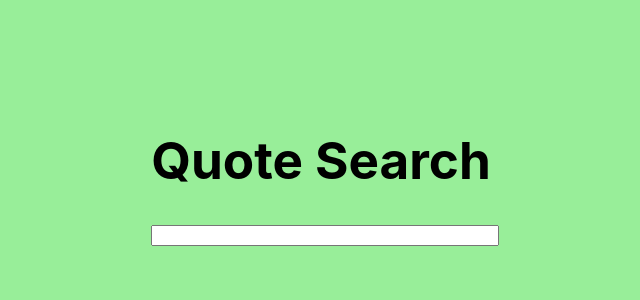
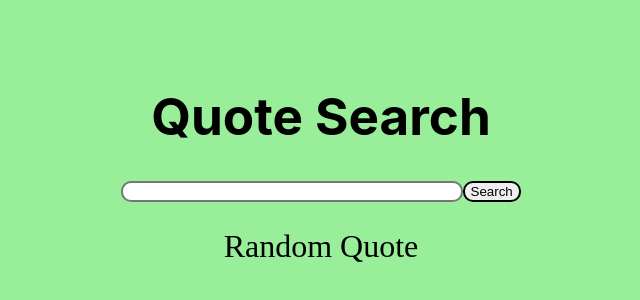
Before and after one commit to bsponny/CS4610-QuoteSearch, a React (Vite) app in the folder QuoteSearch/: page / in a window 1280 px wide. Shown: the part 228-528 px from the top of the page, without its empty margins (319-959 px from the left). Built offline with nearby package versions, Linux system fonts and the light colour scheme.

Commit message:
added button

```diff
--- a/QuoteSearch/src/App.css
+++ b/QuoteSearch/src/App.css
@@ -1,6 +1,28 @@
 #root {
-  max-width: 1280px;
-  margin: 0 auto;
-  padding: 2rem;
-  text-align: center;
+	max-width: 1280px;
+	margin: 0 auto;
+	padding: 2rem;
+	text-align: center;
 }
+
+input {
+	width: 25em;
+	border-radius: 10px;
+	border-width: 2px;
+	border-style: solid;
+}
+
+.header {
+	text-align: center;
+}
+
+.randQuote {
+	font-family: 'Brush Script MT', cursive;
+	font-size: 2em;
+}
+
+button {
+	border-radius: 10px;
+	border-width: 2px;
+	border-style: solid;
+}
--- a/QuoteSearch/src/App.tsx
+++ b/QuoteSearch/src/App.tsx
@@ -2,15 +2,23 @@ import { useState } from 'react'
 import reactLogo from './assets/react.svg'
 import './App.css'
 
+interface Quote {
+	id: number;
+	quote: string;
+	speaker: string;
+}
+
 function App() {
-	const [count, setCount] = useState(0)
-
 	return (
 		<div className="App">
-			<h1>Quote Search</h1>
-			<form>
-				<input type="text"></input>
-			</form>
+			<div class="header">
+				<h1>Quote Search</h1>
+				<input type="text" id="speaker"></input>
+				<button>Search</button>
+			</div>
+			<div>
+				<p class="randQuote">Random Quote</p>
+			</div>
 		</div>
 	)
 }
--- a/QuoteSearch/src/index.css
+++ b/QuoteSearch/src/index.css
@@ -20,24 +20,3 @@ h1 {
   font-size: 3.2em;
   line-height: 1.1;
 }
-
-input {
-  width: 100%;
-}
-
-button {
-  border-radius: 8px;
-  border: 1px solid transparent;
-  padding: 0.6em 1.2em;
-  font-size: 1em;
-  font-weight: 500;
-  font-family: inherit;
-  cursor: pointer;
-  transition: border-color 0.25s;
-}
-button:hover {
-  border-color: #646cff;
-}
-button:focus-visible {
-  outline: 4px auto -webkit-focus-ring-color;
-}
```
